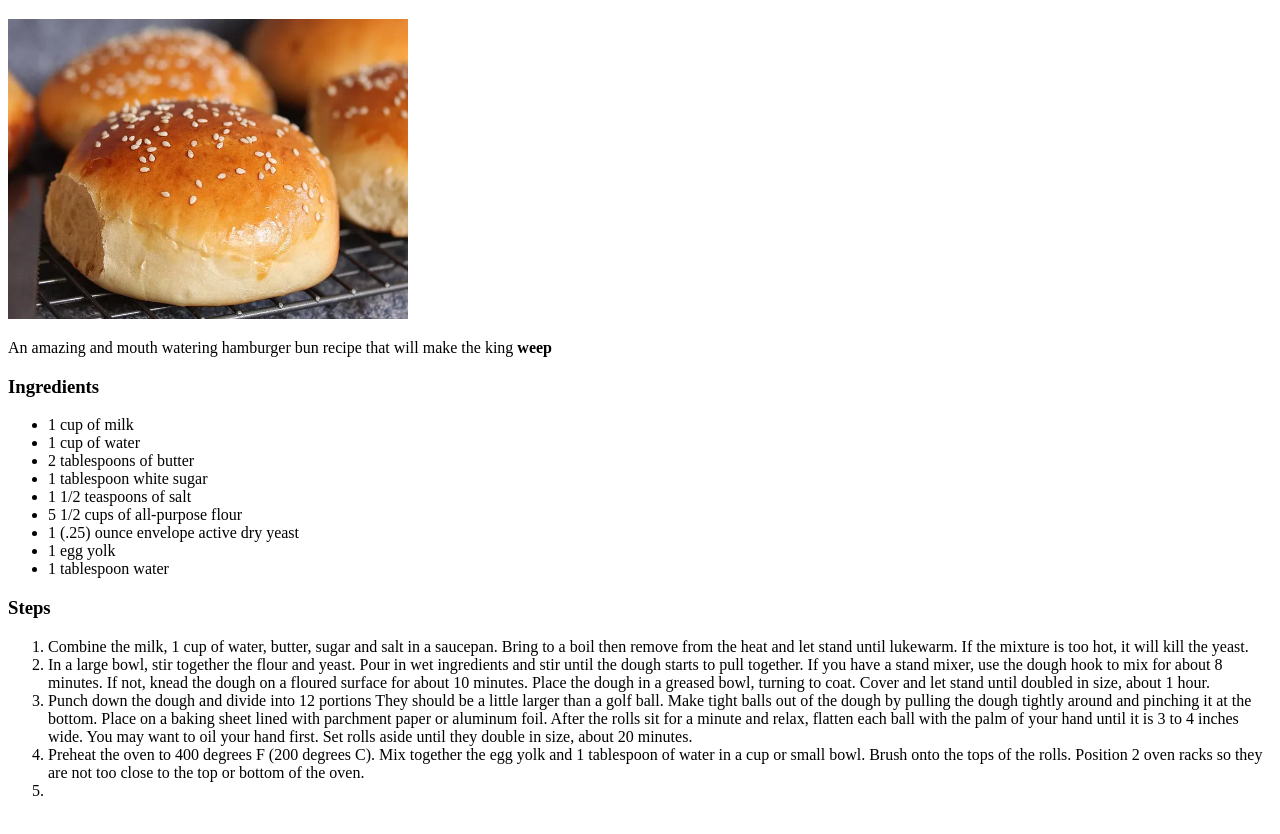
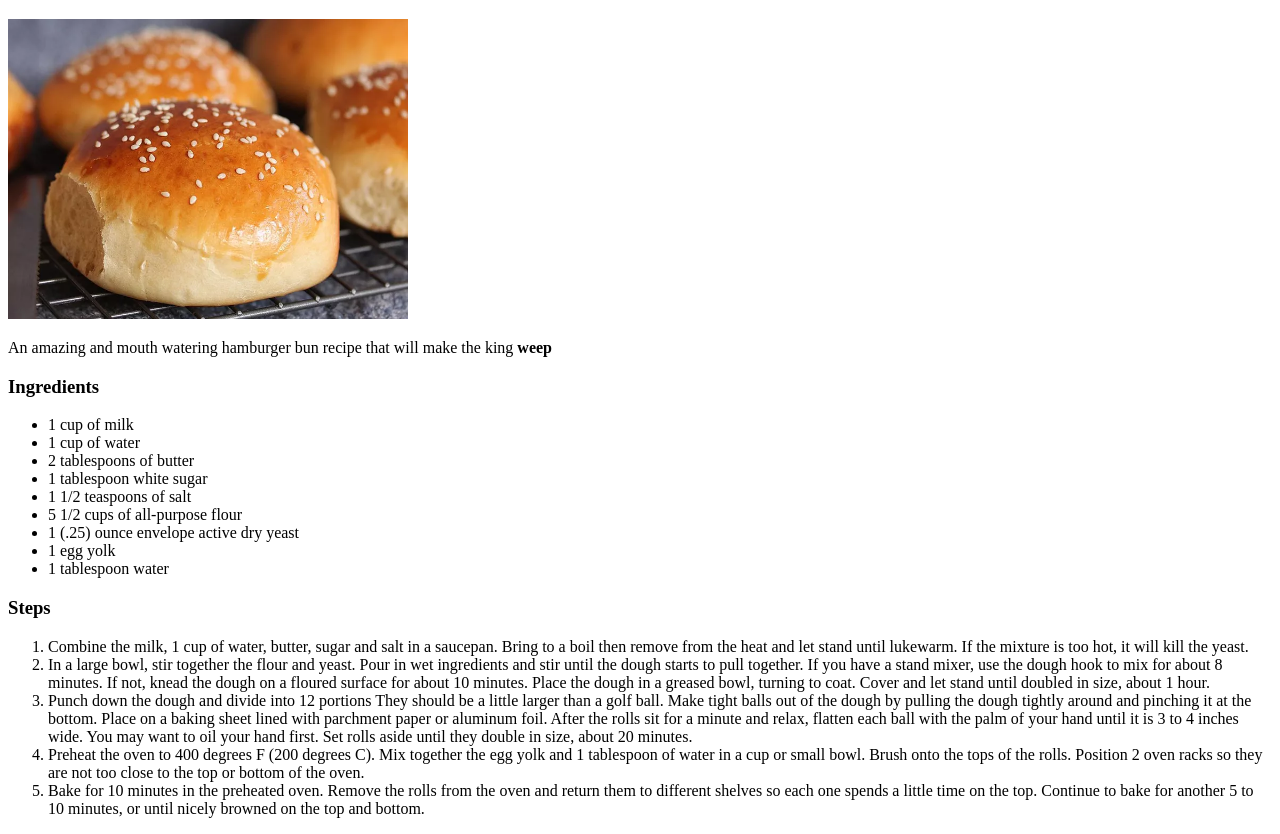
Before and after one commit to mathewgut/odin-recipes, a plain HTML site: page recipes/buns.html in a window 1280 px wide. Shown: the part 61-895 px from the top of the page. Drawn offline with Linux system fonts and the light colour scheme.

Commit message:
fixed issues with readme and bun recipe
added missing fifth step to bun recipe and fixed typo in readme

```diff
--- a/recipes/buns.html
+++ b/recipes/buns.html
@@ -39,7 +39,8 @@
             You may want to oil your hand first. Set rolls aside until they double in size, about 20 minutes. </li>
            <li>Preheat the oven to 400 degrees F (200 degrees C). Mix together the egg yolk and 1 tablespoon of water in a cup or small bowl.
             Brush onto the tops of the rolls. Position 2 oven racks so they are not too close to the top or bottom of the oven. </li>
-           <li></li>
+           <li>Bake for 10 minutes in the preheated oven. Remove the rolls from the oven and return them to different shelves so each one spends a little time on the top.
+            Continue to bake for another 5 to 10 minutes, or until nicely browned on the top and bottom. </li>
         </ol>
 </body>
 </html>
```
Also changed, not shown: 1 other file.
